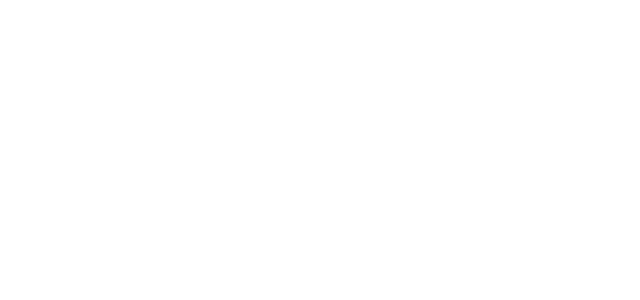
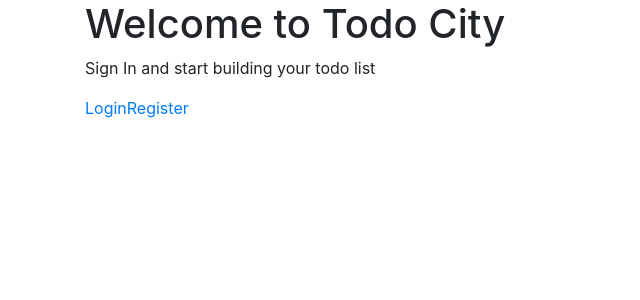
Before and after one commit to Mohamed110011/smartHome, a React (Create React App) app in the folder client/: page / in a window 1280 px wide. Before the commit this address had no page. Shown: the top 300 px of the page, without its empty margins (0-640 px from the left). Built offline with nearby package versions, Linux system fonts and the light colour scheme.

Commit message:
components update  maison

```diff
--- a/client/src/App.js
+++ b/client/src/App.js
@@ -4,6 +4,7 @@
 import Login from "./components/Login";
 import Register from "./components/Register";
 import Dashboard from "./components/dashboard/Dashboard";
+import Landing from "./components/Landing";
 import { ToastContainer,toast } from "react-toastify";
 import "react-toastify/dist/ReactToastify.css";
 
@@ -49,6 +50,10 @@
       <Router>
         <div className="container">
           <Routes>
+          <Route
+              path="/"
+              element={!isAuthenticated ? <Landing  /> : <Navigate to="/dashboard" />}
+            />
             <Route
               path="/login"
               element={!isAuthenticated ? <Login setAuth={setAuth} /> : <Navigate to="/dashboard" />}
```
